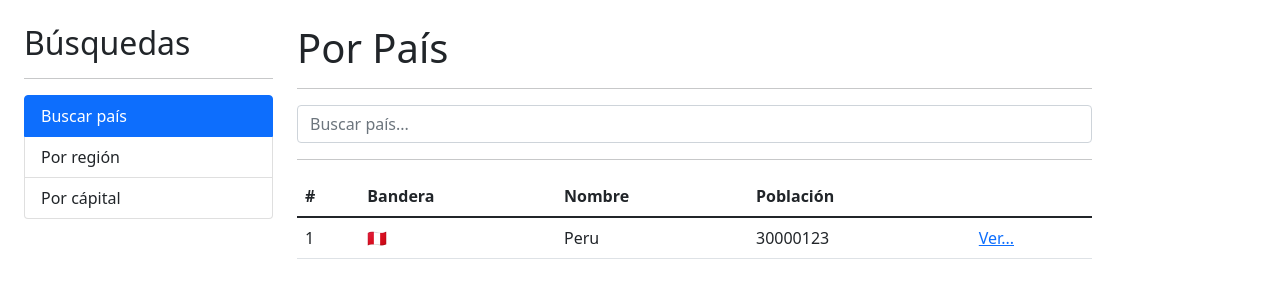
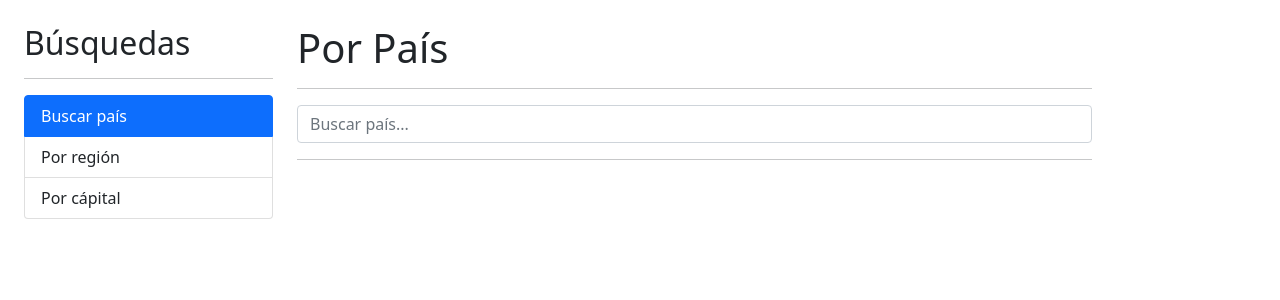
Before and after one commit to JL-OLEMAR/PaisesApp-Angular, an Angular app: page / in a window 1280 px wide. Shown: the top 300 px of the page. Built offline with nearby package versions, Linux system fonts and the light colour scheme.

Commit message:
Add la data de la tabla y refactorizando codigo

```diff
--- /dev/null
+++ b/src/app/pais/components/pais-input/pais-input.component.html
@@ -0,0 +1,9 @@
+<form (ngSubmit)='buscar()' autocomplete="off">
+  <input
+    [(ngModel)]='termino'
+    type="text"
+    name="termino"
+    placeholder="Buscar país..."
+    class="form-control"
+  >
+</form>
--- /dev/null
+++ b/src/app/pais/components/pais-input/pais-input.component.ts
@@ -0,0 +1,18 @@
+import { Component, EventEmitter, Output } from '@angular/core'
+
+@Component({
+  selector: 'app-pais-input',
+  templateUrl: './pais-input.component.html',
+  styles: [
+  ]
+})
+export class PaisInputComponent {
+  @Output() onEnter: EventEmitter<string> = new EventEmitter()
+
+  termino: string = ''
+
+  buscar (): void {
+    this.onEnter.emit(this.termino)
+  }
+  // constructor () { }
+}
--- /dev/null
+++ b/src/app/pais/components/pais-table/pais-table.component.html
@@ -0,0 +1,24 @@
+<table class="table table-hover">
+  <thead>
+    <tr>
+      <th>#</th>
+      <th>Bandera</th>
+      <th>Nombre</th>
+      <th>Población</th>
+      <th></th>
+    </tr>
+  </thead>
+  <tbody>
+    <tr *ngFor="let pais of paises; let i=index">
+      <td>{{i + 1}}</td>
+      <td>
+        <img [src]="pais.flag" [alt]="pais.name" class="small-flag" />
+      </td>
+      <td>{{pais.name}}</td>
+      <td>{{pais.population | number}}</td>
+      <td>
+        <a [routerLink]="['/pais', pais.alpha2Code]">Ver...</a>
+      </td>
+    </tr>
+  </tbody>
+</table>
--- /dev/null
+++ b/src/app/pais/components/pais-table/pais-table.component.ts
@@ -0,0 +1,13 @@
+import { Component, Input } from '@angular/core'
+import { Country } from '../../interfaces/pais.interface'
+
+@Component({
+  selector: 'app-pais-table',
+  templateUrl: './pais-table.component.html',
+  styles: [
+  ]
+})
+export class PaisTableComponent {
+  @Input() paises: Country[] = []
+  // constructor () { }
+}
--- a/src/app/pais/pages/por-pais/por-pais.component.html
+++ b/src/app/pais/pages/por-pais/por-pais.component.html
@@ -3,47 +3,18 @@
 
 <div class="row">
   <div class="col">
-    <form (ngSubmit)='buscar()' autocomplete="off">
-      <input
-        [(ngModel)]='termino'
-        type="text"
-        name="termino"
-        placeholder="Buscar país..."
-        class="form-control"
-      >
-    </form>
+    <app-pais-input (onEnter)="buscar($event)"></app-pais-input>
   </div>
 </div>
 
 <hr>
 
-<div *ngIf='hayError'  class="alert alert-danger">
+<div *ngIf='hayError' class="alert alert-danger">
   No se encontró nada con el término {{termino}}
 </div>
 
-<div *ngIf='!hayError' class="row">
+<div *ngIf='paises.length > 0' class="row">
   <div class="col">
-    <table class="table table-hover">
-      <thead>
-        <tr>
-          <th>#</th>
-          <th>Bandera</th>
-          <th>Nombre</th>
-          <th>Población</th>
-          <th></th>
-        </tr>
-      </thead>
-      <tbody>
-        <tr>
-          <td>1</td>
-          <td>🇵🇪</td>
-          <td>Peru</td>
-          <td>30000123</td>
-          <td>
-            <a href="#">Ver...</a>
-          </td>
-        </tr>
-      </tbody>
-    </table>
+    <app-pais-table [paises]="paises"></app-pais-table>
   </div>
 </div>
--- a/src/app/pais/pages/por-pais/por-pais.component.ts
+++ b/src/app/pais/pages/por-pais/por-pais.component.ts
@@ -1,5 +1,6 @@
 import { Component } from '@angular/core'
 import { PaisService } from '../../services/pais.service'
+import { Country } from '../../interfaces/pais.interface'
 
 @Component({
   selector: 'app-por-pais',
@@ -10,19 +11,21 @@ import { PaisService } from '../../services/pais.service'
 export class PorPaisComponent {
   termino: string = ''
   hayError: boolean = false
+  paises: Country[] = []
 
   constructor (private readonly paisService: PaisService) {}
 
-  buscar (): void {
+  buscar (termino: string): void {
     this.hayError = false
-    console.log(this.termino)
+    this.termino = termino
 
     this.paisService.buscarPais(this.termino)
       .subscribe(paises => {
         console.log(paises)
-      }, (err) => {
+        this.paises = paises
+      }, () => {
         this.hayError = true
-        console.log(err)
+        this.paises = []
       })
   }
 }
--- a/src/styles.css
+++ b/src/styles.css
@@ -1 +1,3 @@
-/* You can add global styles to this file, and also import other style files */
+.small-flag {
+  width: 50px
+}
```
Also changed, not shown: src/app/pais/pais.module.ts (+7 -1 lines).
